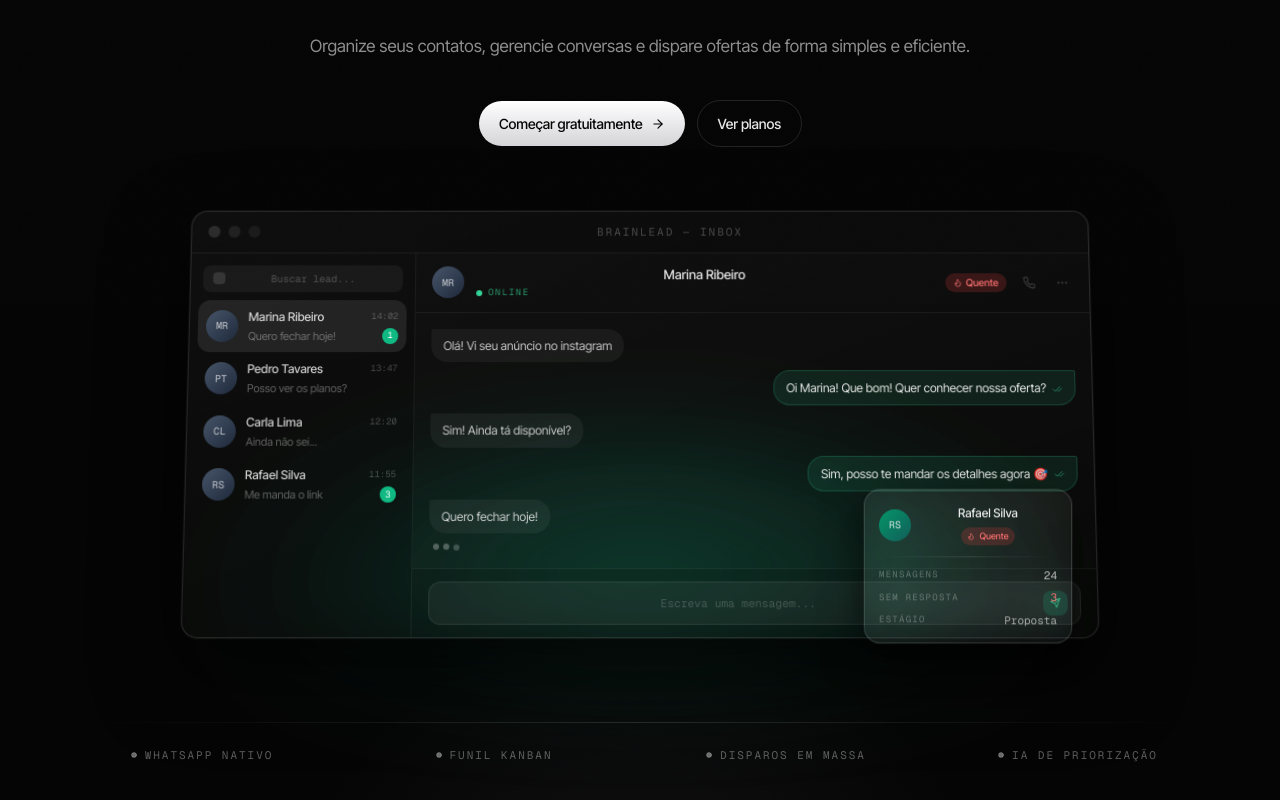
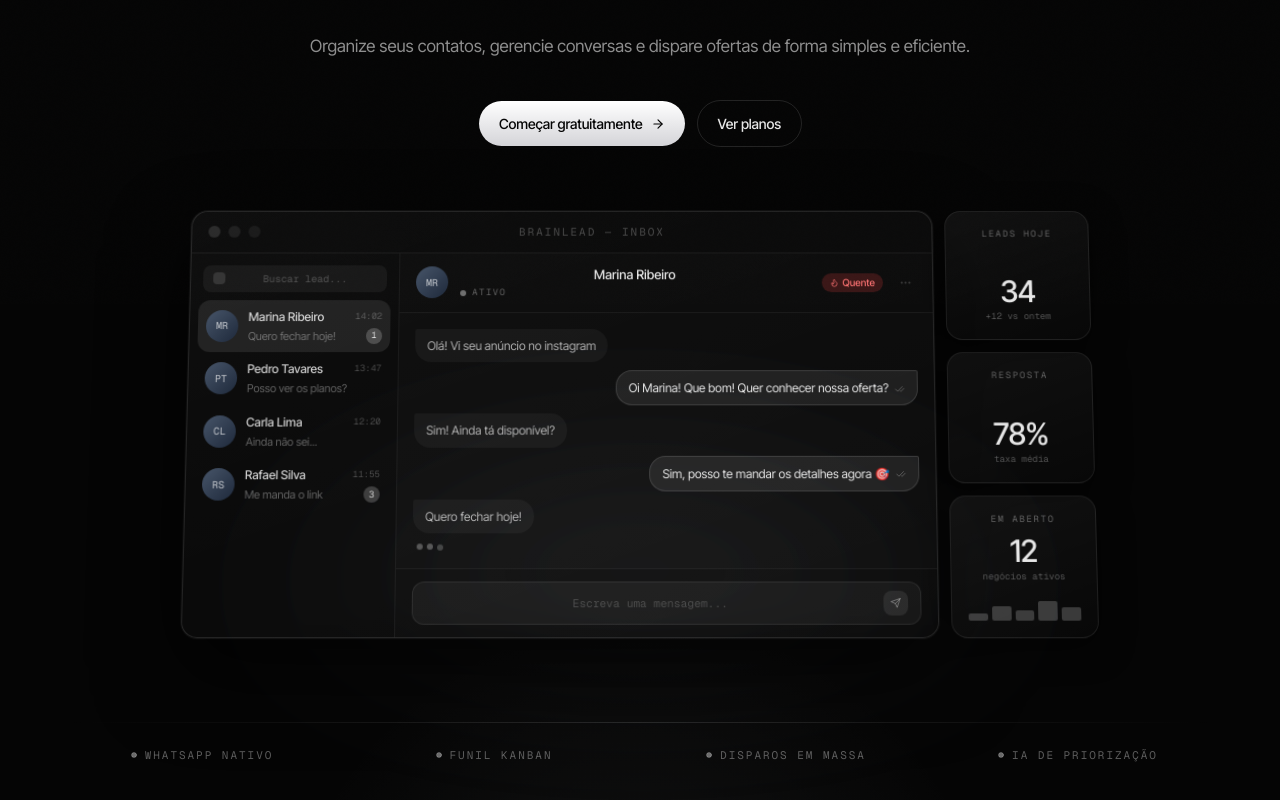
Before and after one commit to jonathaslima20-design/narixfenix, a React (Vite) app: page / in a window 1280 px wide. Shown: the part 496-1296 px from the top of the page. Built offline with nearby package versions, Linux system fonts and the light colour scheme; no server answers.

Commit message:
Updated index.css

```diff
--- a/src/index.css
+++ b/src/index.css
@@ -254,8 +254,3 @@
 
   .typing-dot { animation: dot-pulse 1.2s infinite ease-in-out; }
 }
-
-@keyframes heroFloat {
-  0%, 100% { transform: translateY(0px); }
-  50% { transform: translateY(-8px); }
-}
--- a/src/pages/LandingPage.tsx
+++ b/src/pages/LandingPage.tsx
@@ -13,7 +13,6 @@ import {
   Flame,
   Thermometer,
   Snowflake,
-  Phone,
   MoreHorizontal,
 } from 'lucide-react';
 
@@ -164,22 +163,28 @@ const MOCK_MESSAGES = [
   { from: 'lead', text: 'Quero fechar hoje!' },
 ];
 
+const PULSE_TILES = [
+  { label: 'Leads hoje', value: '34', sub: '+12 vs ontem', bars: null },
+  { label: 'Resposta', value: '78%', sub: 'taxa média', bars: null },
+  { label: 'Em aberto', value: '12', sub: 'negócios ativos', bars: [0.3, 0.6, 0.45, 0.8, 0.55] },
+];
+
 function HeroVisual() {
   const [active, setActive] = useState(0);
   const activeLead = MOCK_LEADS[active];
   const BadgeIcon = activeLead.badge.Icon;
 
   return (
-    <div className="reveal relative w-full max-w-4xl mx-auto mt-16 mb-2 select-none" style={{ perspective: '1200px' }}>
+    <div className="reveal w-full max-w-4xl mx-auto mt-16 mb-2 select-none flex gap-3 items-stretch" style={{ perspective: '1200px' }}>
       {/* Ambient glow */}
       <div
-        className="pointer-events-none absolute inset-x-0 bottom-0 h-48 blur-[80px] opacity-30"
-        style={{ background: 'radial-gradient(ellipse at 50% 100%, #10b981 0%, transparent 70%)' }}
+        className="pointer-events-none absolute inset-x-0 bottom-0 h-48 blur-[100px] opacity-20"
+        style={{ background: 'radial-gradient(ellipse at 50% 100%, rgba(201,205,212,0.6) 0%, transparent 70%)' }}
       />
 
       {/* Main app window */}
       <div
-        className="relative rounded-2xl border border-white/[0.10] overflow-hidden"
+        className="relative flex-1 min-w-0 rounded-2xl border border-white/[0.10] overflow-hidden"
         style={{
           background: 'linear-gradient(160deg, rgba(255,255,255,0.055) 0%, rgba(255,255,255,0.02) 100%)',
           backdropFilter: 'blur(20px)',
@@ -188,7 +193,7 @@ function HeroVisual() {
           transformOrigin: 'top center',
         }}
       >
-        {/* Window chrome / title bar */}
+        {/* Window chrome */}
         <div className="flex items-center gap-2 px-4 py-3 border-b border-white/[0.07]" style={{ background: 'rgba(0,0,0,0.25)' }}>
           <span className="h-3 w-3 rounded-full bg-white/[0.12]" />
           <span className="h-3 w-3 rounded-full bg-white/[0.08]" />
@@ -197,8 +202,8 @@ function HeroVisual() {
         </div>
 
         <div className="flex" style={{ minHeight: 360 }}>
-          {/* Sidebar: lead list */}
-          <div className="w-56 shrink-0 border-r border-white/[0.06]" style={{ background: 'rgba(0,0,0,0.18)' }}>
+          {/* Sidebar */}
+          <div className="w-52 shrink-0 border-r border-white/[0.06]" style={{ background: 'rgba(0,0,0,0.18)' }}>
             <div className="px-3 pt-3 pb-2">
               <div className="flex items-center gap-2 rounded-lg bg-white/[0.05] px-2.5 py-1.5">
                 <span className="h-3 w-3 rounded bg-white/[0.12]" />
@@ -225,7 +230,7 @@ function HeroVisual() {
                     <div className="flex items-center justify-between gap-1 mt-0.5">
                       <span className="text-[11px] text-white/35 truncate">{lead.preview}</span>
                       {lead.unread > 0 && (
-                        <span className="shrink-0 h-4 w-4 rounded-full bg-emerald-500 flex items-center justify-center font-mono text-[9px] text-white">
+                        <span className="shrink-0 h-4 w-4 rounded-full bg-white/20 flex items-center justify-center font-mono text-[9px] text-white/80">
                           {lead.unread}
                         </span>
                       )}
@@ -246,17 +251,14 @@ function HeroVisual() {
               <div className="flex-1 min-w-0">
                 <div className="text-[13px] font-medium text-white/90 truncate">{activeLead.name}</div>
                 <div className="flex items-center gap-1.5 mt-0.5">
-                  <span className="h-1.5 w-1.5 rounded-full bg-emerald-400" />
-                  <span className="font-mono text-[9px] uppercase tracking-[0.16em] text-emerald-400/70">online</span>
+                  <span className="h-1.5 w-1.5 rounded-full bg-white/40" />
+                  <span className="font-mono text-[9px] uppercase tracking-[0.16em] text-white/35">ativo</span>
                 </div>
               </div>
               <div className={`inline-flex items-center gap-1 px-2 py-0.5 rounded-full text-[10px] font-medium ${activeLead.badge.bg} ${activeLead.badge.text}`}>
                 <BadgeIcon size={9} />
                 {activeLead.badge.label}
               </div>
-              <button className="p-1 rounded-lg hover:bg-white/[0.06] text-white/20 transition-colors">
-                <Phone size={13} />
-              </button>
               <button className="p-1 rounded-lg hover:bg-white/[0.06] text-white/20 transition-colors">
                 <MoreHorizontal size={13} />
               </button>
@@ -269,18 +271,17 @@ function HeroVisual() {
                   <div
                     className={`max-w-[68%] rounded-2xl px-3 py-2 text-[12px] leading-[1.45] ${
                       msg.from === 'user'
-                        ? 'bg-emerald-400/10 border border-emerald-400/20 text-white/90 rounded-tr-sm'
-                        : 'bg-white/[0.05] text-white/75 rounded-tl-sm'
+                        ? 'bg-white/[0.08] border border-white/[0.12] text-white/90 rounded-tr-sm'
+                        : 'bg-white/[0.04] text-white/65 rounded-tl-sm'
                     }`}
                   >
                     {msg.text}
                     {msg.from === 'user' && (
-                      <CheckCheck size={10} className="inline ml-1.5 text-emerald-400/60" />
+                      <CheckCheck size={10} className="inline ml-1.5 text-white/30" />
                     )}
                   </div>
                 </div>
               ))}
-              {/* Typing indicator */}
               <div className="flex items-center gap-1 px-1 pt-1">
                 <span className="typing-dot h-1.5 w-1.5 rounded-full bg-white/30" style={{ animationDelay: '0ms' }} />
                 <span className="typing-dot h-1.5 w-1.5 rounded-full bg-white/30" style={{ animationDelay: '150ms' }} />
@@ -292,53 +293,53 @@ function HeroVisual() {
             <div className="px-4 py-3 border-t border-white/[0.06]" style={{ background: 'rgba(0,0,0,0.12)' }}>
               <div className="flex items-center gap-2 rounded-xl bg-white/[0.05] border border-white/[0.08] px-3 py-2">
                 <span className="flex-1 font-mono text-[11px] text-white/20">Escreva uma mensagem...</span>
-                <div className="flex items-center gap-1.5">
-                  <span className="h-6 w-6 rounded-lg bg-emerald-500/20 flex items-center justify-center">
-                    <Send size={10} className="text-emerald-400" />
-                  </span>
-                </div>
+                <span className="h-6 w-6 rounded-lg bg-white/[0.08] flex items-center justify-center">
+                  <Send size={10} className="text-white/40" />
+                </span>
               </div>
             </div>
           </div>
         </div>
       </div>
 
-      {/* Floating lead card */}
+      {/* Pulse Strip */}
       <div
-        className="absolute -bottom-4 -right-4 md:right-4 w-52 rounded-2xl border border-white/[0.12] p-3.5"
+        className="hidden md:flex flex-col gap-3 w-36 shrink-0"
         style={{
-          background: 'linear-gradient(135deg, rgba(255,255,255,0.07) 0%, rgba(255,255,255,0.03) 100%)',
-          backdropFilter: 'blur(20px)',
-          boxShadow: '0 16px 40px rgba(0,0,0,0.6), 0 0 0 1px rgba(255,255,255,0.07)',
-          animation: 'heroFloat 4s ease-in-out infinite',
+          transform: 'rotateX(4deg)',
+          transformOrigin: 'top center',
         }}
       >
-        <div className="flex items-center gap-2 mb-2.5">
-          <div className="h-8 w-8 rounded-full bg-gradient-to-br from-emerald-600 to-teal-800 flex items-center justify-center font-mono text-[10px] text-white/80">
-            RS
-          </div>
-          <div className="flex-1 min-w-0">
-            <div className="text-[12px] font-medium text-white/90 truncate">Rafael Silva</div>
-            <div className="inline-flex items-center gap-1 px-1.5 py-0.5 rounded-full bg-red-500/20 text-red-400 text-[9px] font-medium mt-0.5">
-              <Flame size={8} /> Quente
+        {PULSE_TILES.map((tile) => (
+          <div
+            key={tile.label}
+            className="flex-1 rounded-2xl border border-white/[0.08] p-4 flex flex-col justify-between"
+            style={{
+              background: 'linear-gradient(160deg, rgba(255,255,255,0.05) 0%, rgba(255,255,255,0.015) 100%)',
+              backdropFilter: 'blur(20px)',
+              boxShadow: '0 8px 32px rgba(0,0,0,0.5)',
+            }}
+          >
+            <span className="font-mono text-[9px] uppercase tracking-[0.18em] text-white/35">{tile.label}</span>
+            <div>
+              <div className="font-display text-3xl font-medium tracking-tight text-white/90 leading-none mt-2">
+                {tile.value}
+              </div>
+              <div className="font-mono text-[9px] text-white/30 mt-1">{tile.sub}</div>
+              {tile.bars && (
+                <div className="flex items-end gap-1 mt-3 h-6">
+                  {tile.bars.map((h, i) => (
+                    <div
+                      key={i}
+                      className="flex-1 rounded-sm bg-white/20"
+                      style={{ height: `${h * 100}%` }}
+                    />
+                  ))}
+                </div>
+              )}
             </div>
           </div>
-        </div>
-        <div className="hairline" />
-        <div className="mt-2.5 space-y-1.5">
-          <div className="flex items-center justify-between">
-            <span className="font-mono text-[9px] uppercase tracking-[0.14em] text-white/30">mensagens</span>
-            <span className="font-mono text-[11px] text-white/70">24</span>
-          </div>
-          <div className="flex items-center justify-between">
-            <span className="font-mono text-[9px] uppercase tracking-[0.14em] text-white/30">sem resposta</span>
-            <span className="font-mono text-[11px] text-red-400">3</span>
-          </div>
-          <div className="flex items-center justify-between">
-            <span className="font-mono text-[9px] uppercase tracking-[0.14em] text-white/30">estágio</span>
-            <span className="font-mono text-[11px] text-white/60">Proposta</span>
-          </div>
-        </div>
+        ))}
       </div>
     </div>
   );
```
